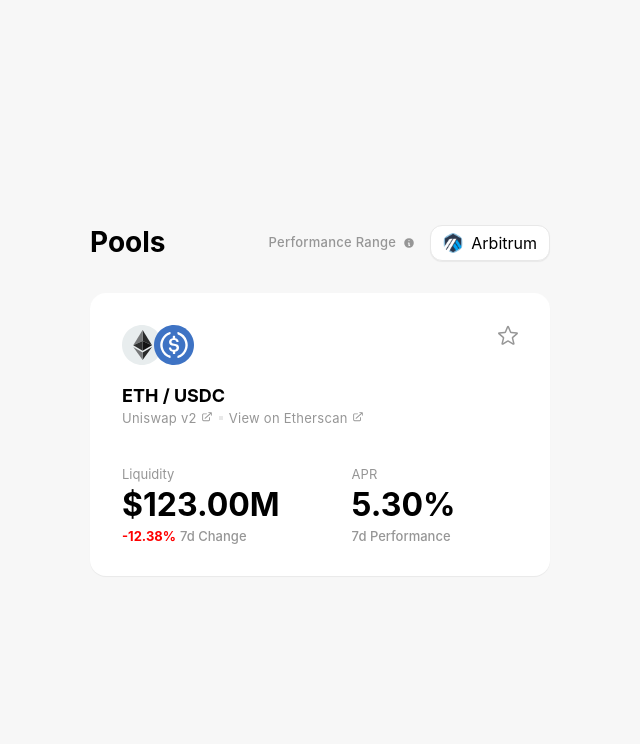
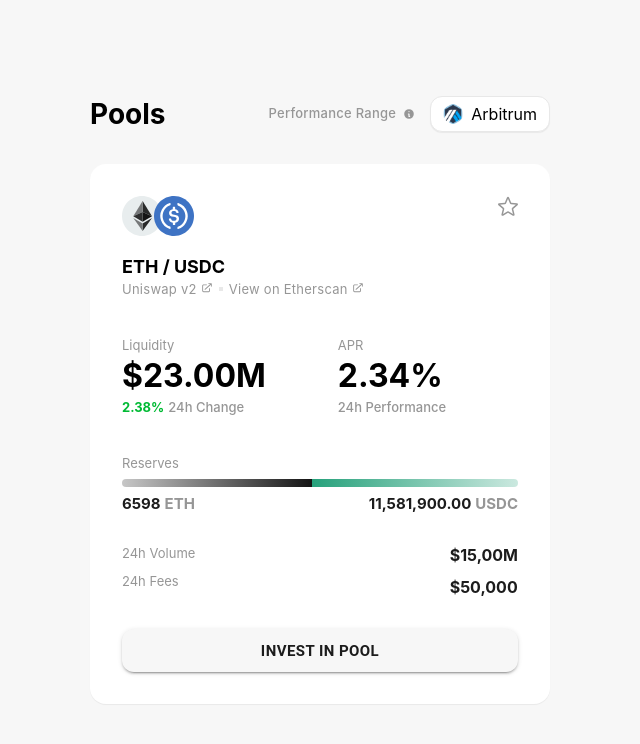
Before and after one commit to gopimalla2/gammaswap, a React (Create React App) app: page / in a window 1280 px wide. Shown: the top 744 px of the page, without its empty margins (320-960 px from the left). Built offline with nearby package versions, Linux system fonts and the light colour scheme.

Commit message:
grid done

```diff
--- /dev/null
+++ b/src/components/pool-grid/components/invest/index.module.scss
@@ -0,0 +1,77 @@
+.container{
+    display: flex;
+    flex-direction: column;
+    gap: 32px;
+    .reserves{
+        display: flex;
+        flex-direction: column;
+        gap: 8px;
+        .title{
+            color: #969696;
+            font-size: 13px;
+            line-height: 16px;
+        }
+        .range{
+            .bars{
+                display: flex;
+                .left, .right{
+                    height: 8px;
+                    width: 190px;
+                }
+                .left{
+                    border-radius: 24px 0px 0px 24px;
+                    background: linear-gradient(270deg, #141414 0%, rgba(20, 20, 20, 0.24) 100%);
+                }
+                .right{
+                    width: 206px;
+                    background: linear-gradient(270deg, rgba(38, 161, 123, 0.24) 0%, #26A17B 100%);
+                    border-radius: 0px 24px 24px 0px;
+                }
+            }
+        }
+        .numbers{
+            display: flex;
+            justify-content: space-between;
+            font-size: 15px;
+            line-height: 18px;
+            font-weight: 700;
+            .num{
+                color: #1C1C1C;
+            }
+            .symbol{
+                color: #969696;
+                margin-left: 4px;
+            }
+        }
+    }
+    .stats{
+        display: flex;
+        justify-content: space-between;
+        .titles, .values{
+            display: flex;
+            flex-direction: column;
+            gap: 12px;
+        }
+        .titles{
+            color: #969696;
+            font-size: 13px;
+            line-height: 16px;
+        }
+        .values{
+            color: #1C1C1C;
+            font-weight: 700;
+        }
+    }
+    .button{
+        button{
+            background: #F7F7F7;
+            border-radius: 12px;
+            color: #1C1C1C;
+            width: 100%;
+            font-weight: 700;
+            font-size: 15px;
+            line-height: 18px;
+            height: 43px;
+        }
+    }
+}
--- /dev/null
+++ b/src/components/pool-grid/components/invest/index.tsx
@@ -0,0 +1,54 @@
+import Button from '@mui/material/Button';
+import Skeleton from '@mui/material/Skeleton';
+
+import { Product } from '../../types';
+import styles from './index.module.scss';
+
+const Invest = ({ item, duration }: { item: Product; duration: string }) => {
+  // @ts-ignore
+  const volume = (item?.volume && item?.volume[duration]) || {};
+  // @ts-ignore
+  const fees = (item?.fees && item?.fees[duration]) || {};
+  return (
+    <div className={styles.container}>
+      <div className={styles.reserves}>
+        <div className={styles.title}>Reserves</div>
+        <div className={styles.range}>
+          <div className={styles.bars}>
+            <div className={styles.left}></div>
+            <div className={styles.right}></div>
+          </div>
+        </div>
+        <div className={styles.numbers}>
+          <div>
+            <span className={styles.num}>
+              {item.product?.reserve || <Skeleton variant="text" width={75} height={18} />}
+            </span>
+            <span className={styles.symbol}>{item.product?.symbol}</span>
+          </div>
+          <div>
+            <span className={styles.num}>
+              {item.settling?.reserve || <Skeleton variant="text" width={150} height={18} />}
+            </span>
+            <span className={styles.symbol}>{item.settling?.symbol}</span>
+          </div>
+        </div>
+      </div>
+      <div className={styles.stats}>
+        <div className={styles.titles}>
+          <div className={styles.title}>{duration} Volume</div>
+          <div className={styles.title}>{duration} Fees</div>
+        </div>
+        <div className={styles.values}>
+          <div className={styles.value}>${volume?.value}</div>
+          <div className={styles.value}>${fees?.value}</div>
+        </div>
+      </div>
+      <div className={styles.button}>
+        <Button variant="contained">Invest in Pool</Button>
+      </div>
+    </div>
+  );
+};
+
+export default Invest;
--- a/src/components/pool-grid/index.tsx
+++ b/src/components/pool-grid/index.tsx
@@ -9,6 +9,7 @@
 import { useEffect, useState } from 'react';
 import { Product } from './types';
 import Liquidity from './components/liquidity';
+import Invest from './components/invest';
 // import GammaSwapSelect from '../UIKit/Select';
 
 const defaultData = [
@@ -17,10 +18,12 @@
     product: {
       symbol: 'ETH',
       icon: <ETH />,
+      reserve: '6598',
     },
     settling: {
       symbol: 'USDC',
       icon: <USDC />,
+      reserve: '11,581,900.00',
     },
     liquidity: {
       '24h': {
@@ -40,6 +43,22 @@
         value: 5.3,
       },
     },
+    volume: {
+      '24h': {
+        value: '15,00M',
+      },
+      '7d': {
+        value: '15,000M',
+      },
+    },
+    fees: {
+      '24h': {
+        value: '50,000',
+      },
+      '7d': {
+        value: '90,000',
+      },
+    },
     address: '0xB4B0570038d3C9c4Bd2590637c48Cb1964D887a5',
   },
 ];
@@ -48,7 +67,7 @@
   const [data, setData] = useState<Product[]>([]);
   // @ts-ignore
   const [selectedItem, setSelectedItem] = useState<Product>({});
-  const [duration, setDuration] = useState('7d');
+  const [duration, setDuration] = useState('24h');
 
   useEffect(() => {
     const timeoutId = setTimeout(() => {
@@ -88,6 +107,7 @@
       <div className={styles.body}>
         <InfoHeader item={selectedItem} />
         <Liquidity item={selectedItem} duration={duration} />
+        <Invest item={selectedItem} duration={duration} />
       </div>
     </div>
   );
--- a/src/components/pool-grid/types.ts
+++ b/src/components/pool-grid/types.ts
@@ -5,10 +5,12 @@
   product?: {
     symbol: string;
     icon: ReactNode;
+    reserve: string;
   };
   settling?: {
     symbol: string;
     icon: ReactNode;
+    reserve: string;
   };
   liquidity: {};
   address?: string;
```
